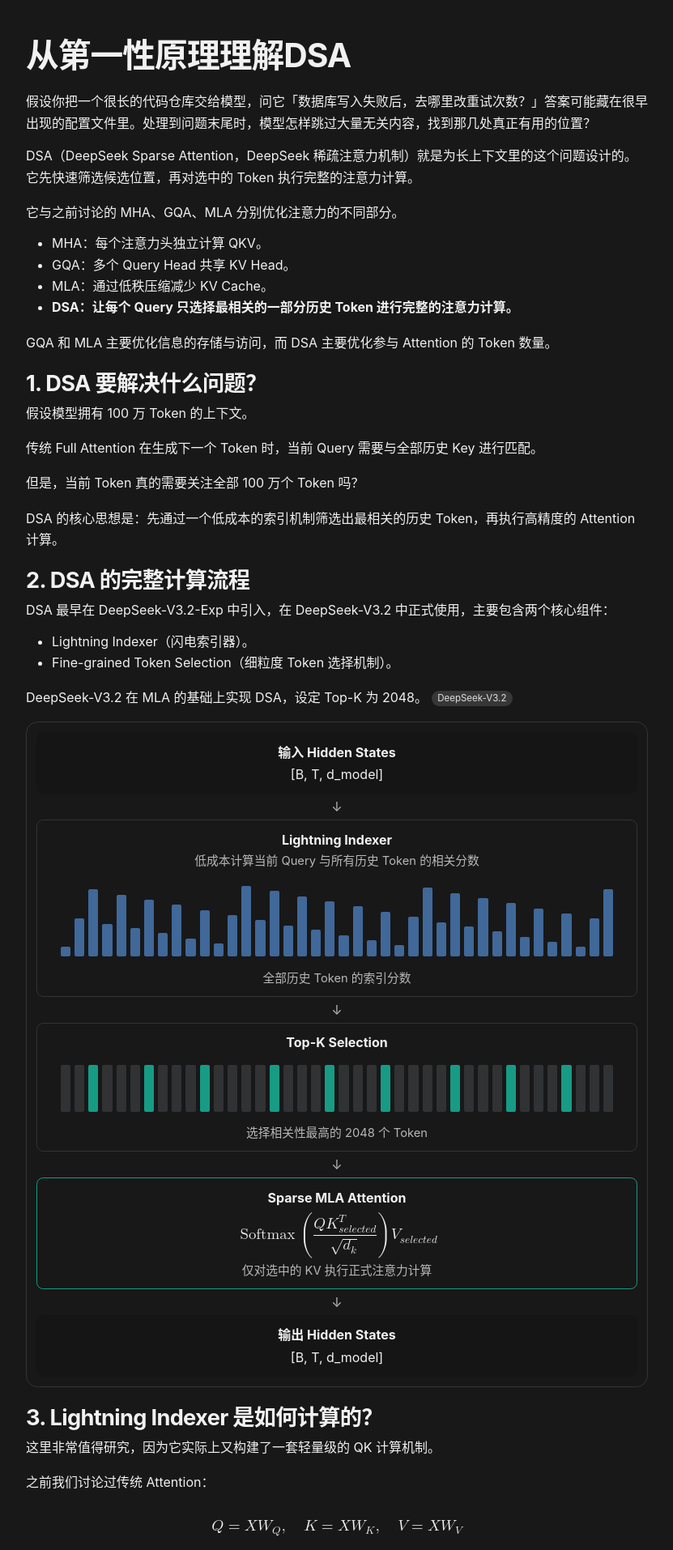
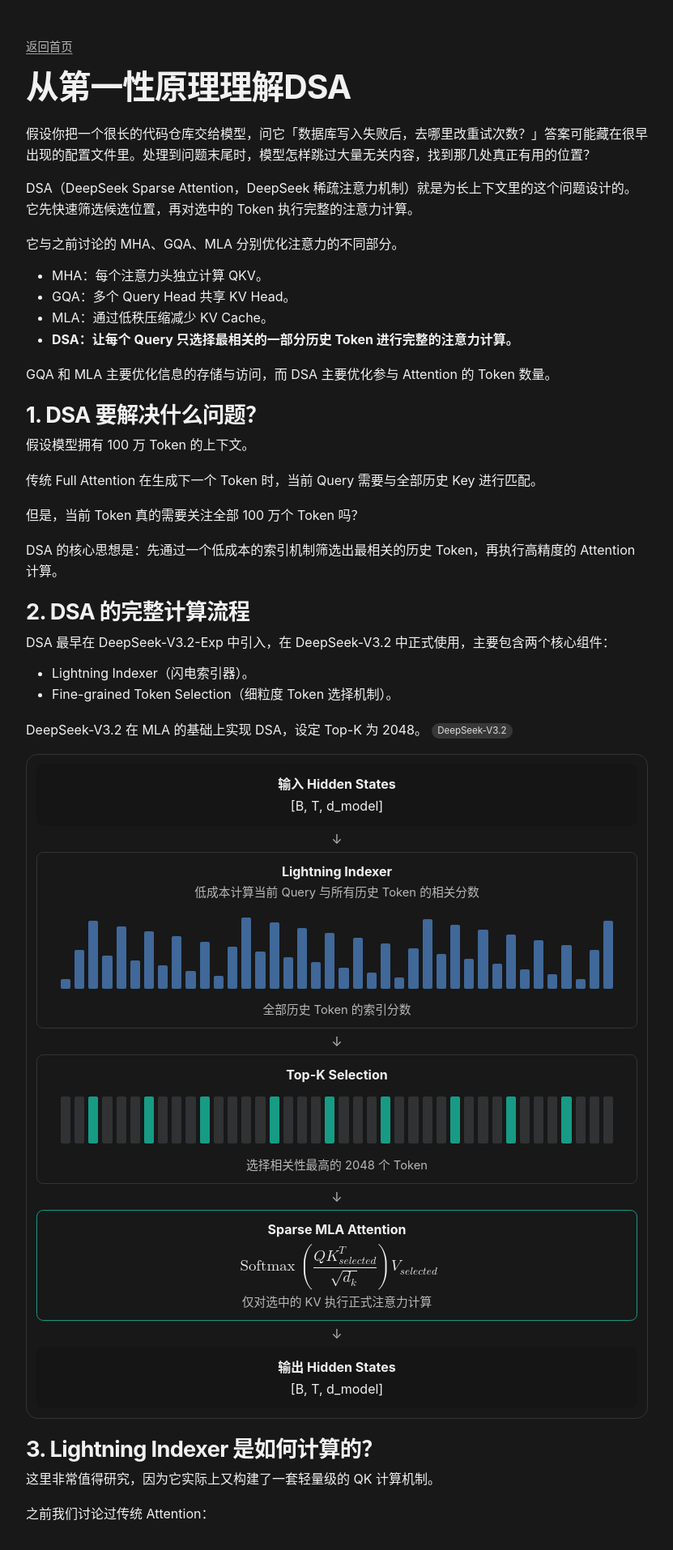
Before and after one commit to huruizhi/huruizhi.github.io, a Jekyll site: the page ai/architecture/dsa/index.html, which Jekyll copies as it is, in a window 1280 px wide. Shown: the top 1914 px of the page at 81% size, without its empty margins (224-1055 px from the left). Built offline with Jekyll 4.4.1, drawn with Linux system fonts in a browser that asks for light colours.

```diff
--- a/ai/architecture/dsa/index.html
+++ b/ai/architecture/dsa/index.html
@@ -24,6 +24,7 @@
 body { margin: 0; background: var(--page); color: var(--text); font-size: 1rem; line-height: 1.65; }
 .reading-column { width: min(48rem, calc(100% - 3rem)); margin: 0 auto; padding: 2.75rem 0 3rem; }
 p { margin: 0 0 1.05rem; overflow-wrap: break-word; }
+.home-link { display: inline-block; margin-bottom: .85rem; color: var(--muted); font-size: .9rem; }
 article h1 { margin: 0 0 1.15rem; font-size: clamp(1.9rem, 5vw, 2.55rem); line-height: 1.22; letter-spacing: -.025em; text-wrap: balance; }
 article > p:first-of-type { margin-bottom: .9rem; }
 article > section { margin-top: 1.3rem; scroll-margin-top: 1.25rem; }
@@ -160,6 +161,7 @@ code .op { color: #f39ecd; }
 <body>
 <main class="reading-column" aria-label="从第一性原理理解DSA">
 <article>
+<a class="home-link" href="https://huruizhi.github.io/">返回首页</a>
 <h1>从第一性原理理解DSA</h1>
 <p>假设你把一个很长的代码仓库交给模型，问它「数据库写入失败后，去哪里改重试次数？」答案可能藏在很早出现的配置文件里。处理到问题末尾时，模型怎样跳过大量无关内容，找到那几处真正有用的位置？</p>
 <p>DSA（DeepSeek Sparse Attention，DeepSeek 稀疏注意力机制）就是为长上下文里的这个问题设计的。它先快速筛选候选位置，再对选中的 Token 执行完整的注意力计算。</p>
```
Also changed, not shown: _posts/2026-11-25-deepseek-sparse-attention.md (+2 -0 lines).
